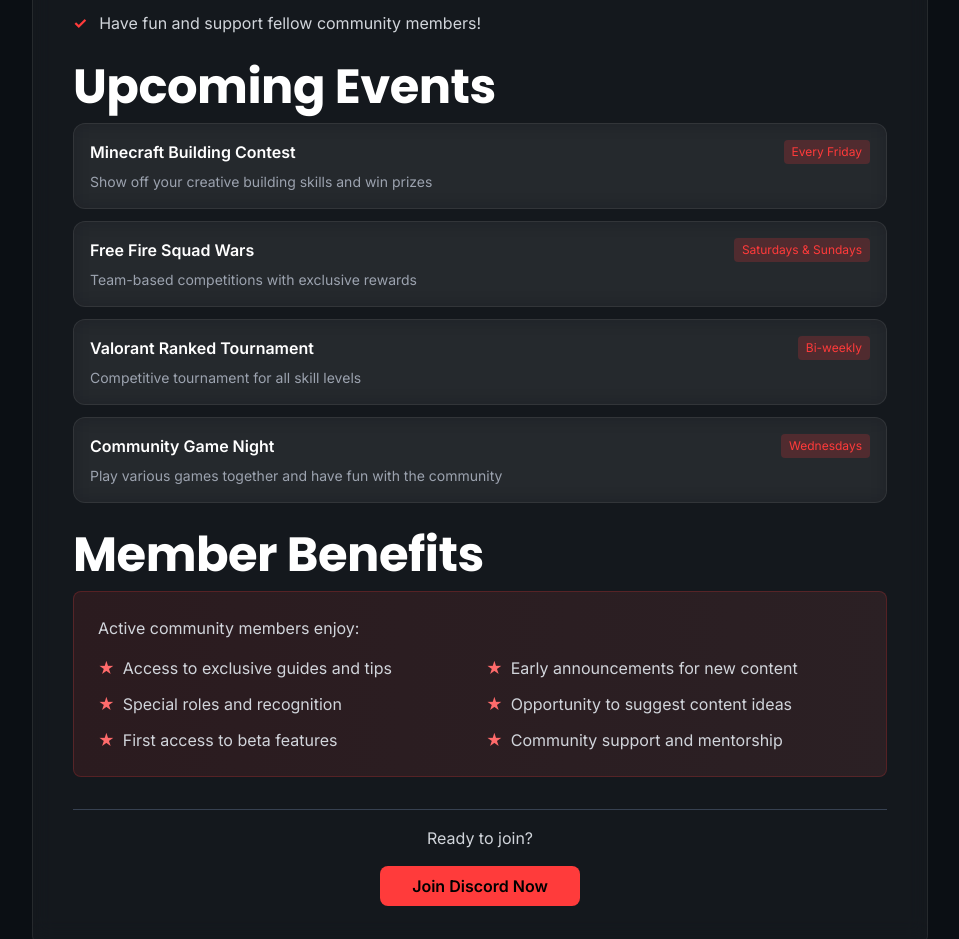
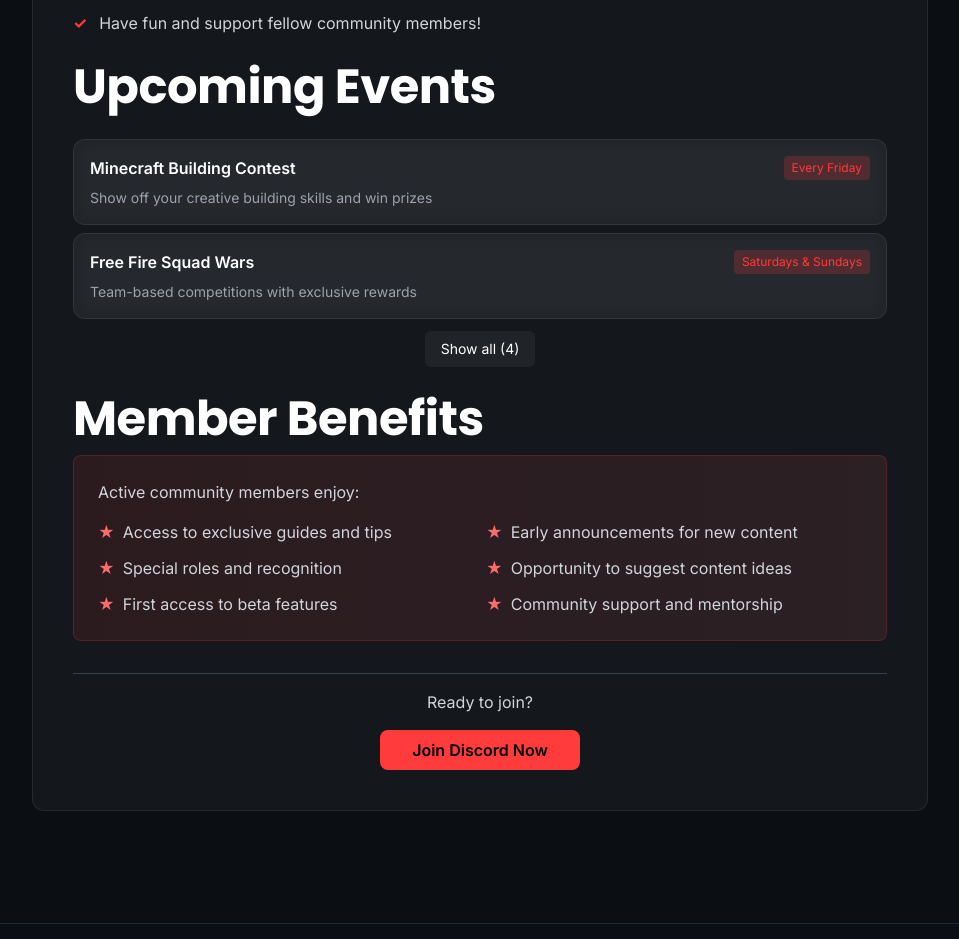
Before and after one commit to GamingOP69/Website, a Next.js app: page /community in a window 1280 px wide. Shown: the part 1520-2459 px from the top of the page, without its empty margins (160-1119 px from the left). Built offline with nearby package versions, Linux system fonts and the light colour scheme.

Commit message:
chore(ui): add ad placements and collapse lists for Guides and Community to reduce initial scroll

```diff
--- a/app/community/page.tsx
+++ b/app/community/page.tsx
@@ -1,6 +1,8 @@
 import React from 'react'
 import { Metadata } from 'next'
 import Link from 'next/link'
+import CollapseList from '../../components/CollapseList'
+import AdBanner from '../../components/AdBanner'
 
 export const metadata: Metadata = {
   title: 'Community – GamingOP',
@@ -109,7 +111,10 @@
           {/* Events Section */}
           <section className="space-y-4">
             <h2 className="heading-lg text-white">Upcoming Events</h2>
-            <div className="space-y-3">
+            <div className="my-4">
+              <AdBanner adSlot="community-0001" adFormat="horizontal" className="my-2" />
+            </div>
+            <CollapseList initial={2}>
               {[
                 {
                   title: 'Minecraft Building Contest',
@@ -140,7 +145,7 @@
                   <p className="text-sm text-gray-400">{event.desc}</p>
                 </div>
               ))}
-            </div>
+            </CollapseList>
           </section>
 
           {/* Member Benefits */}
--- a/app/guides/page.tsx
+++ b/app/guides/page.tsx
@@ -2,6 +2,7 @@
 import { Metadata } from 'next'
 import Link from 'next/link'
 import GuidesClientWrapper from '../../components/GuidesClientWrapper'
+import AdBanner from '../../components/AdBanner'
 
 export const metadata: Metadata = {
   title: 'Gaming Guides & Tips – GamingOP',
@@ -132,6 +133,11 @@
             </div>
           </section>
 
+          {/* Ad placement */}
+          <div className="my-4">
+            <AdBanner adSlot="guides-0001" adFormat="horizontal" className="my-2" />
+          </div>
+
           {/* All Guides */}
           <GuidesClientWrapper guides={guides} />
 
```
